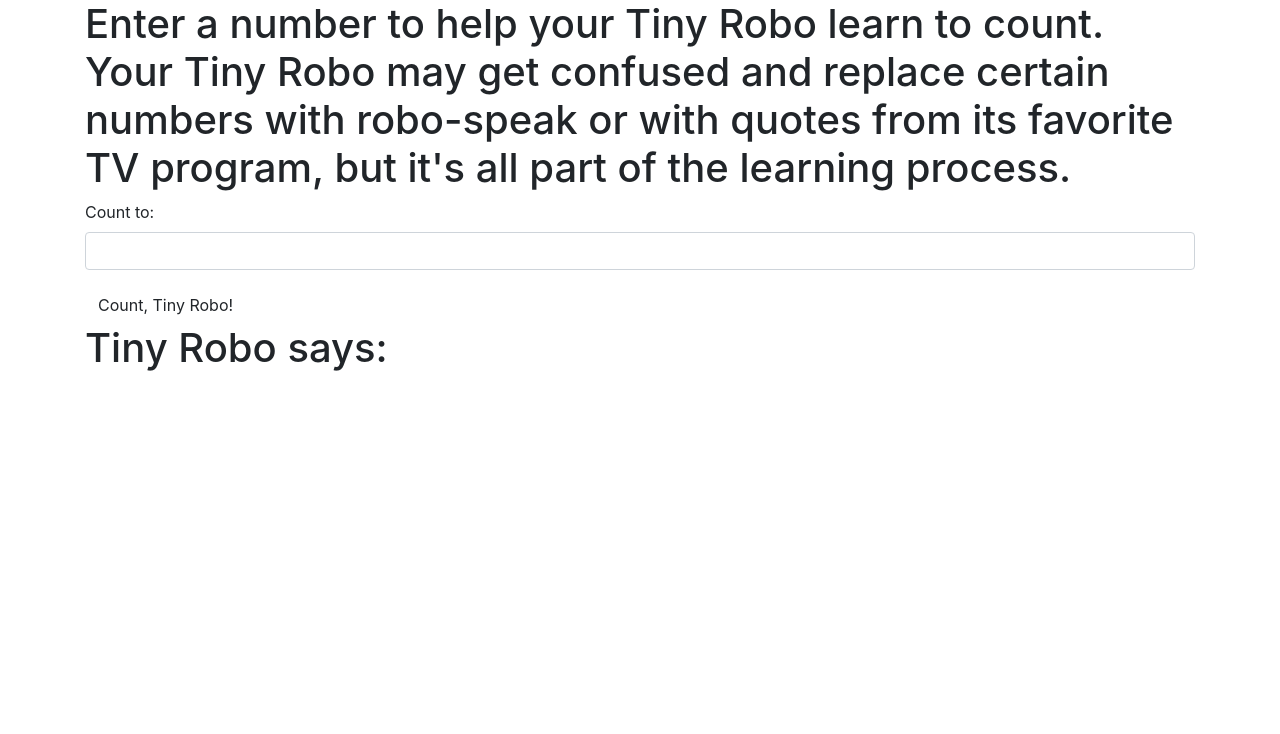
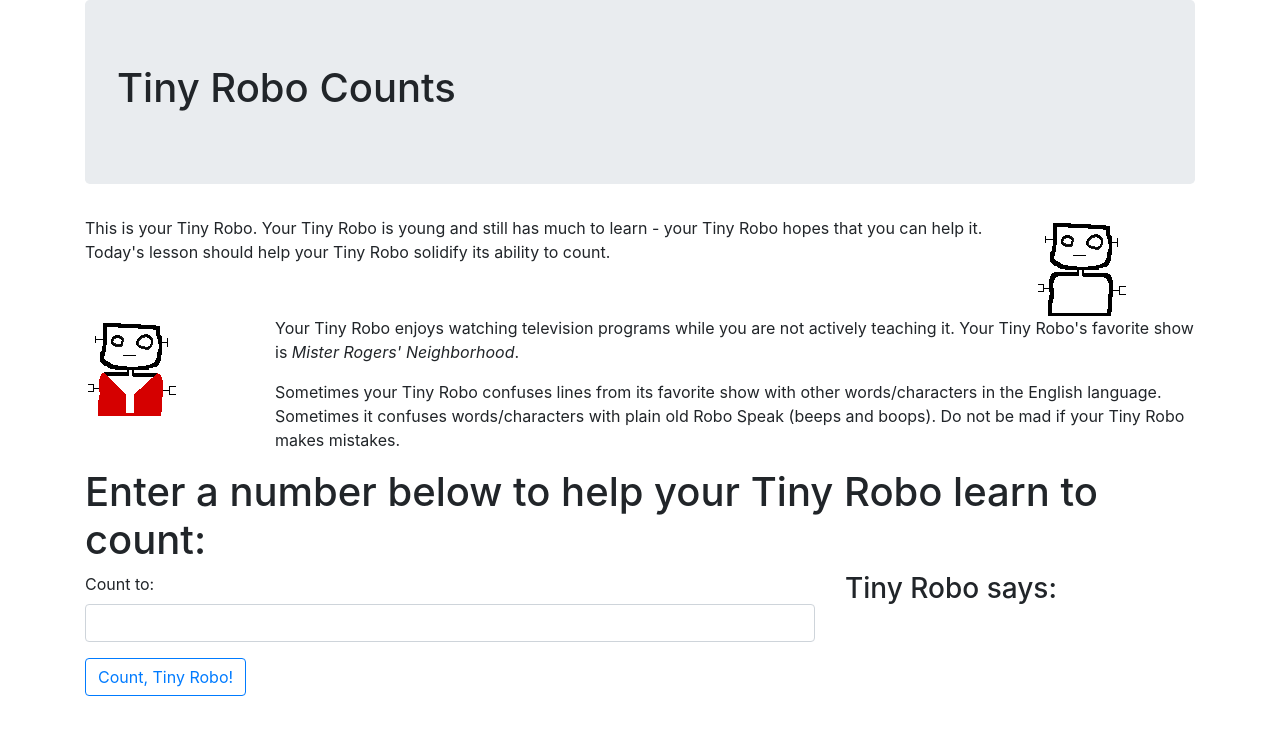
Before and after one commit to Zahnen/beep-boop, a plain HTML site: page index.html in a window 1280 px wide. Drawn offline with Linux system fonts and the light colour scheme.

Commit message:
add robot images, add grid structure to index page

```diff
--- a/index.html
+++ b/index.html
@@ -9,19 +9,45 @@
 </head>
 <body>
   <div class="container">
-    <h1>Enter a number to help your Tiny Robo learn to count. Your Tiny Robo may get confused and replace certain numbers with robo-speak or with quotes from its favorite TV program, but it's all part of the learning process.</h1>
-    <div>
+    <div class="jumbotron">
+      <h1>Tiny Robo Counts</h1>
+    </div>
+    <div class="row">
+      <div class="col-10">
+        <p>This is your Tiny Robo. Your Tiny Robo is young and still has much to learn - your Tiny Robo hopes that you can help it. Today's lesson should help your Tiny Robo solidify its ability to count.</p>
+      </div>
+      <div class="col-2">
+        <img src="img/tinyRobo.png" alt="A cartoon of a tiny robot">
+      </div>
+    </div>
+    <div class="row">
+      <div class="col-2">
+        <img src="img/tinyRoboSweater.png" alt="A cartoon of a tiny robot">
+      </div>
+      <div class="col-10">
+        <p>Your Tiny Robo enjoys watching television programs while you are not actively teaching it. Your Tiny Robo's favorite show is <em>Mister Rogers' Neighborhood</em>.</p>
+        <p>Sometimes your Tiny Robo confuses lines from its favorite show with other words/characters in the English language. Sometimes it confuses words/characters with plain old Robo Speak (beeps and boops). Do not be mad if your Tiny Robo makes mistakes.</p>
+      </div>
+    </div>
+  </div>
+
+  <div class="container">
+    <h1>Enter a number below to help your Tiny Robo learn to count:</h1>
+    <div class="row">
+      <div class="col-8">
+
                               <form id="formOne">
                                 <div class="form-group">
                                   <label for="countTo">Count to:</label>
                                   <input id="countTo" class="form-control" type="number" required/>
                                 </div>
-        <button type="submit" class="btn">Count, Tiny Robo!</button>
+                                <button type="submit" class="btn btn-outline-primary">Count, Tiny Robo!</button>
                               </form>
       </div>
-    <div id="roboSpeak">
-      <h1>Tiny Robo says:</h1>
+      <div class="col-4" id="roboSpeak">
+                              <h3>Tiny Robo says:</h3>
                               <p id="roboSpeakText"></p>
+      </div>
     </div>
   </div>
 </body>
```
Also changed, not shown: img/tinyRobo.png (added), img/tinyRoboSweater.png (added). Lines whose indentation alone changed are shown as unchanged.
